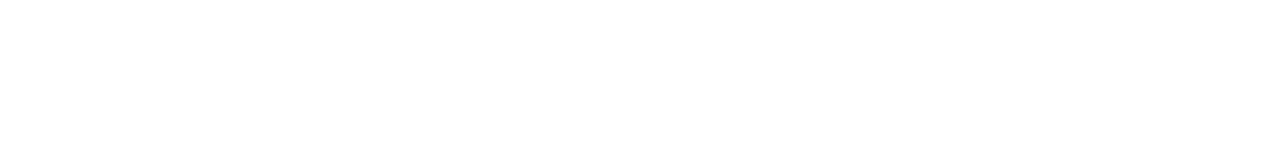
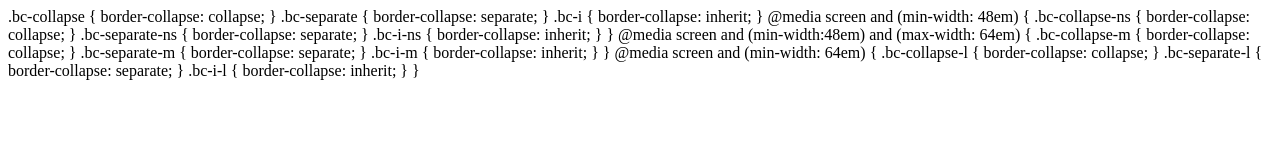
Before and after one commit to mrmrs/css-border-collapse, a website: page index.html in a window 1280 px wide. Drawn offline with Linux system fonts and the light colour scheme.

Commit message:
Adding css contents to html file for documentation

```diff
--- a/index.html
+++ b/index.html
@@ -12,5 +12,27 @@
     <link rel="stylesheet" href="border-collapse.css">
   </head>
   <body>
-  </body>
+.bc-collapse { border-collapse: collapse; }
+.bc-separate { border-collapse: separate; }
+.bc-i {        border-collapse: inherit; }
+
+@media screen and (min-width: 48em) {
+.bc-collapse-ns { border-collapse: collapse; }
+.bc-separate-ns { border-collapse: separate; }
+.bc-i-ns {        border-collapse: inherit; }
+}
+
+@media screen and (min-width:48em) and (max-width: 64em) {
+.bc-collapse-m { border-collapse: collapse; }
+.bc-separate-m { border-collapse: separate; }
+.bc-i-m {        border-collapse: inherit; }
+}
+
+@media screen and (min-width: 64em) {
+.bc-collapse-l {  border-collapse: collapse; }
+.bc-separate-l {  border-collapse: separate; }
+.bc-i-l {         border-collapse: inherit; }
+}
+
+</body>
 </html>
```
